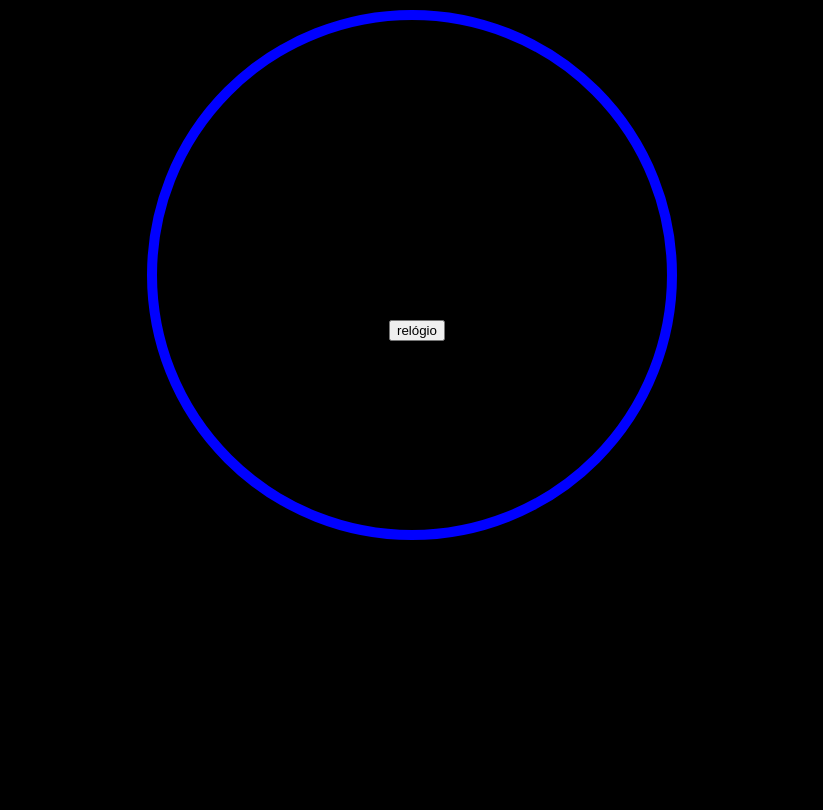
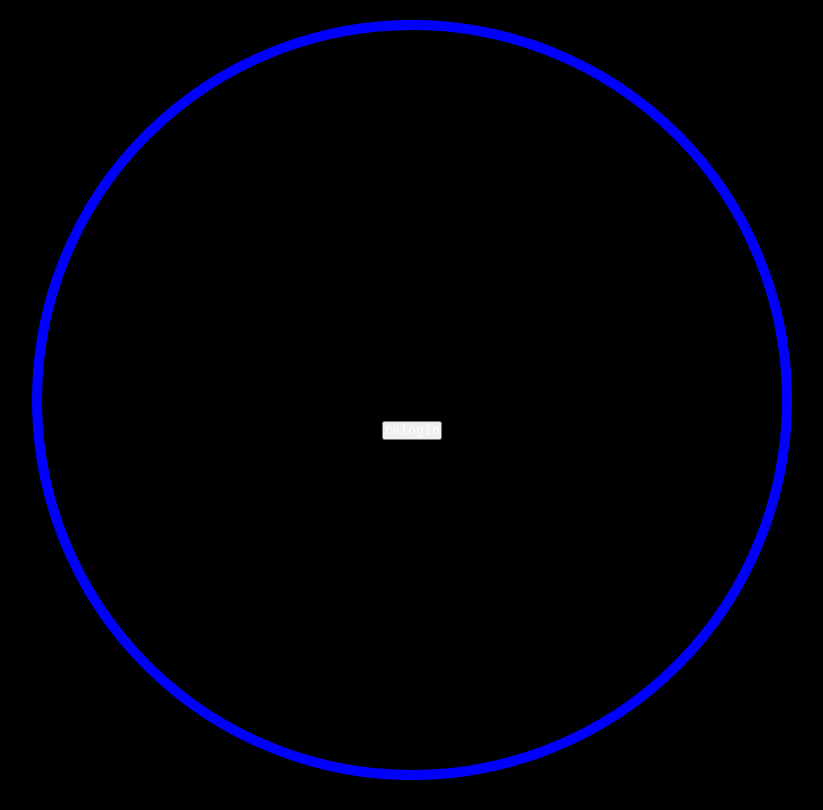
Before and after one commit to jcarloccs/cronometro_es, a plain HTML site: page index.html in a window 1280 px wide. Shown: the whole page, without its empty margins (228-1051 px from the left). Drawn offline with Linux system fonts and the light colour scheme.

Commit message:
alinhamento e tamanho dos ítens

```diff
--- a/assets/estilo.css
+++ b/assets/estilo.css
@@ -1,33 +1,37 @@
-html, body {
-    background-color: black;
-    height: 100%;
+* {
+    margin: 0;
+    padding: 0;
+    outline: none;
+    box-sizing: border-box;
+    font-family: monospace;
+    color: white;
 }
 
-#cronometro {
-    width: 500px;
-    height: 500px;
+body {
+    height: 100vh;
+    display: flex;
+    justify-content: center;
+    align-items: center;
+    min-height: 100vh;
+    background-color: black;
+}
+
+#borda {
+    width: 95vh;
+    height: 95vh;
     border-style: solid;
     border-color: blue;
     border-radius: 100%;
     border-width: 10px;
 }
 
-#externa {
-	position:relative;
+#div_externa {
     height: 100%;
     width: 100%;
-    /* display flex */
-    display: -webkit-box;
-    display: -moz-box;
-    display: -ms-flexbox;
-    display: -webkit-flex;
     display: flex;
-    /* centraliza na vertical */
     align-items: center;
-}
-
-#interna {
     text-align: center;
+    justify-content: center;
 }
 
 div {
@@ -38,3 +42,11 @@ div {
     padding: 5px;
     color: white;
 }
+
+h1 {
+    font-size: 15vh;
+}
+
+h2 {
+    font-size: 5vh;
+}
--- a/assets/script.js
+++ b/assets/script.js
@@ -48,7 +48,7 @@ function imprimirRelogio(hora, horaTermino) {
         if (segundosRestantes < 10) segundosRestantes = `0${segundosRestantes.toString()}`;
     }
 
-    if (tempoRestante <= 308 && tempoRestante >= 306) {
+    if (tempoRestante >= 307 && tempoRestante <= 309) {
         audio5minutos.play();
     }
 
@@ -60,6 +60,10 @@ function imprimirRelogio(hora, horaTermino) {
         audioEncerramento.play();
     }
 
-    document.getElementById('tempo_restante').innerHTML = `${horasRestantes}:${minutosRestantes}:${segundosRestantes}`;
+    if (horasRestantes == 0) {
+        document.getElementById('tempo_restante').innerHTML = `${minutosRestantes}:${segundosRestantes}`;
+    }
+    else document.getElementById('tempo_restante').innerHTML = `${horasRestantes}:${minutosRestantes}:${segundosRestantes}`;
+
     document.getElementById('hora').innerHTML = `${horas}:${minutos}:${segundos}`;
 }
--- a/index.html
+++ b/index.html
@@ -11,19 +11,19 @@
 </head>
 
 <body>
-    <div id="cronometro">
-        <div id="externa">
-            <div id="interna">
+    <div id="borda">
+        <div id="div_externa">
+            <div id="div_interna">
                 <div>
                     <h1 id="tempo_restante"></h1>
                 </div>
 
                 <div>
-                    <h3 id="hora"></h3>
+                    <h2 id="hora"></h2>
                 </div>
 
                 <div>
-                    <button onclick="relogio([17, 54]);">relógio</button>
+                    <button onclick="relogio([14, 50]);">relógio</button>
                 </div>
 
                 <audio id="audio5min">
```
